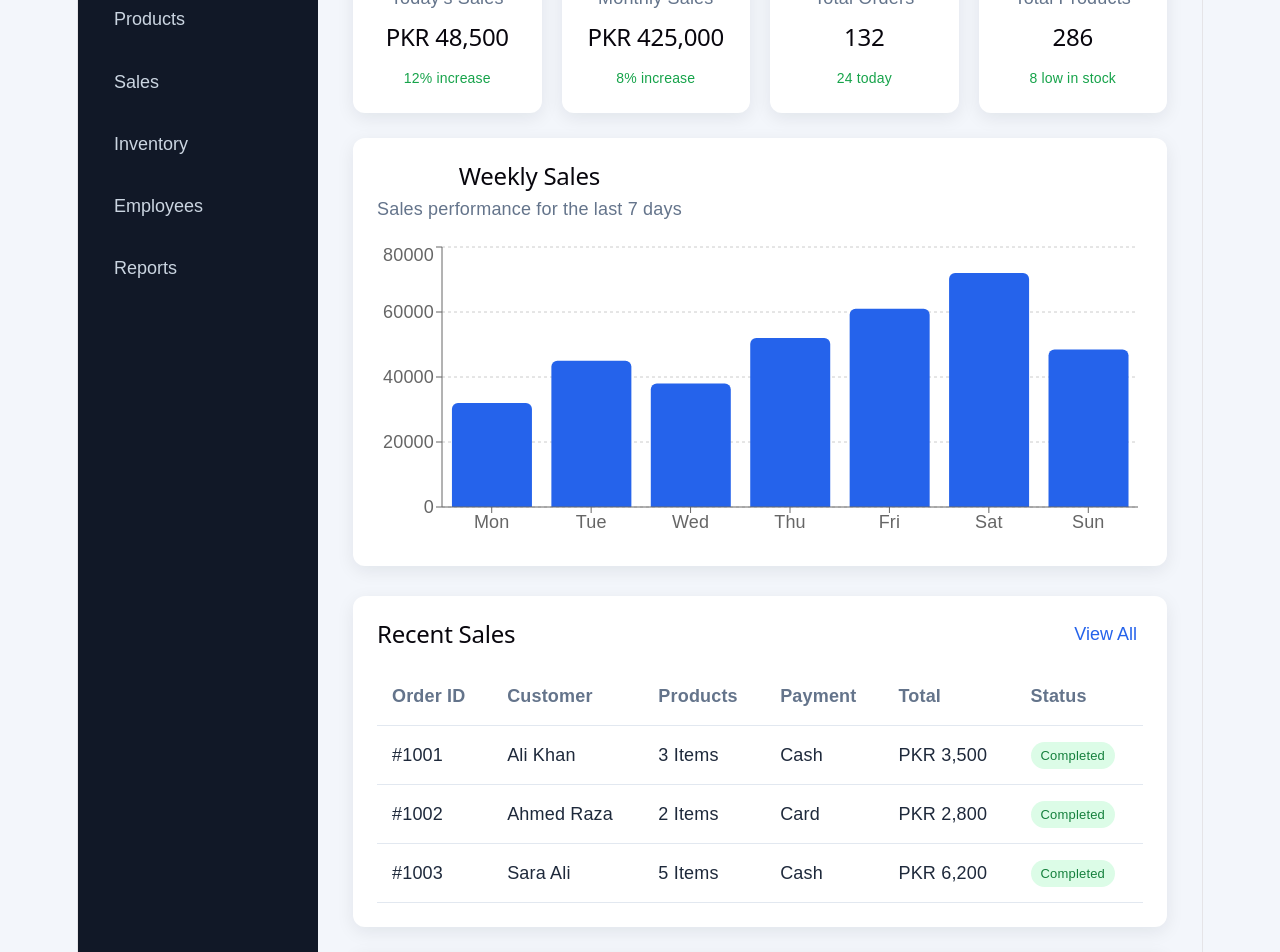
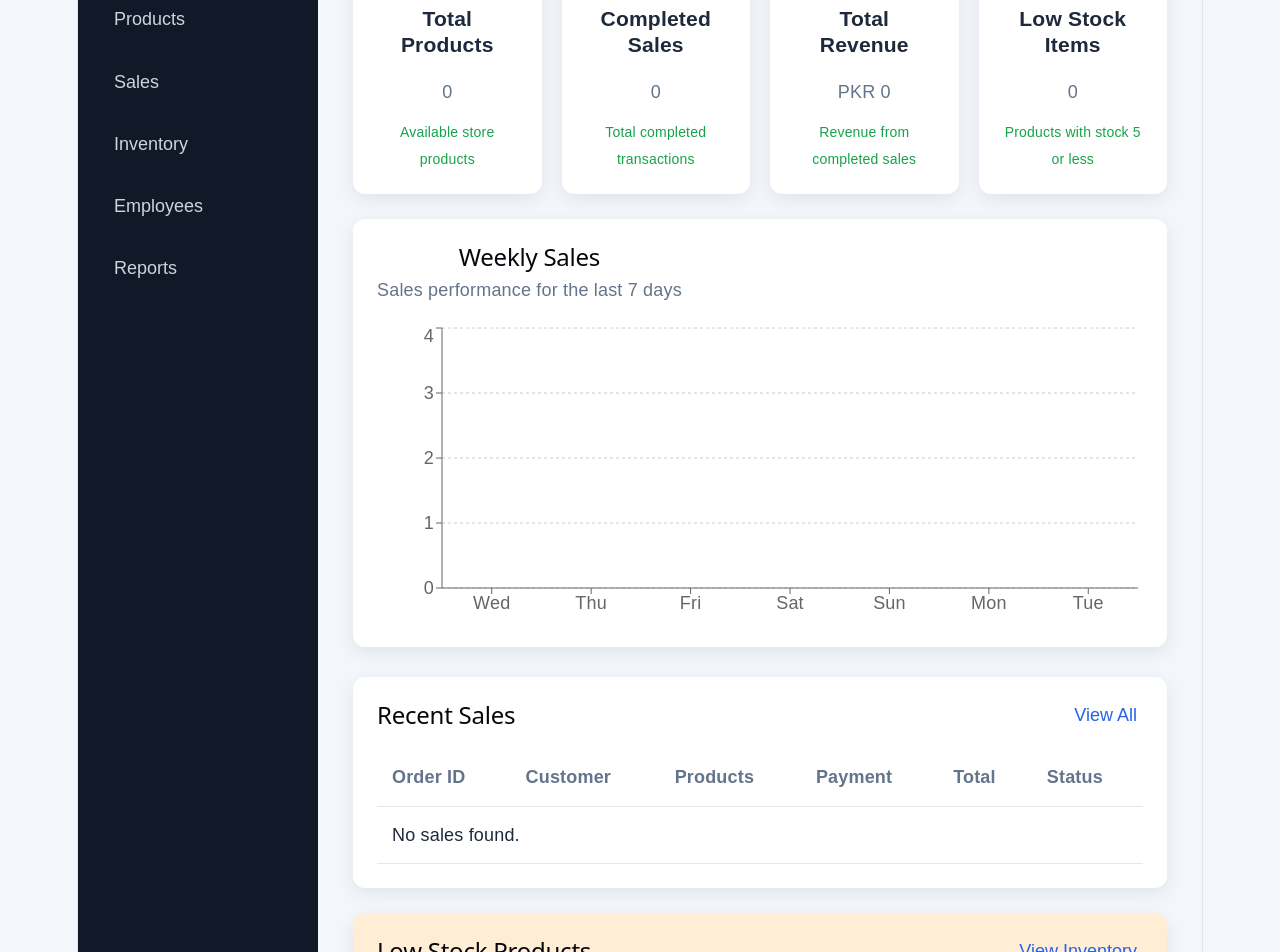
Before and after one commit to kashifmirza11/smart-retail-pos, a React (Vite) app: page / in a window 1280 px wide. Shown: the part 160-1112 px from the top of the page. Built offline with nearby package versions, Linux system fonts and the light colour scheme.

Commit message:
Make dashboard dynamic and improve sales validation

```diff
--- a/src/App.jsx
+++ b/src/App.jsx
@@ -14,17 +14,44 @@ import {
   Tooltip,
   ResponsiveContainer,
 } from "recharts";
-const salesData = [
-  { day: "Mon", sales: 32000 },
-  { day: "Tue", sales: 45000 },
-  { day: "Wed", sales: 38000 },
-  { day: "Thu", sales: 52000 },
-  { day: "Fri", sales: 61000 },
-  { day: "Sat", sales: 72000 },
-  { day: "Sun", sales: 48500 },
-];
+
 function App() {
   const [activePage, setActivePage] = useState("dashboard");
+  const savedProducts = JSON.parse(localStorage.getItem("products")) || [];
+
+  const savedSales = JSON.parse(localStorage.getItem("sales")) || [];
+const salesData = Array.from({ length: 7 }, (_, index) => {
+  const date = new Date();
+  date.setDate(date.getDate() - (6 - index));
+
+  const day = date.toLocaleDateString("en-US", {
+    weekday: "short",
+  });
+
+  const sales = savedSales
+    .filter((sale) => {
+      const saleDate = new Date(
+        sale.date || sale.createdAt || sale.saleDate || Date.now(),
+      );
+
+      return saleDate.toDateString() === date.toDateString();
+    })
+    .reduce((sum, sale) => sum + Number(sale.total || 0), 0);
+
+  return { day, sales };
+});
+  const totalProducts = savedProducts.length;
+
+  const totalSales = savedSales.length;
+
+  const totalRevenue = savedSales.reduce(
+    (sum, sale) => sum + Number(sale.total),
+    0,
+  );
+
+  const lowStockItems = savedProducts.filter(
+    (product) => Number(product.stock) <= 5,
+  ).length;
  const handleAddProduct = () => {
    if (
      newProduct.name.trim() === "" ||
@@ -119,32 +146,37 @@ function App() {
                 <p>Welcome back, Kashif!</p>
               </div>
 
-              <button className="new-sale">+ New Sale</button>
+              <button
+                className="add-product-btn"
+                onClick={() => setActivePage("sales")}
+              >
+                + New Sale
+              </button>
             </header>
 
             <section className="cards">
               <div className="card">
-                <p>Today's Sales</p>
-                <h2>PKR 48,500</h2>
-                <span>12% increase</span>
+                <h3>Total Products</h3>
+                <p>{totalProducts}</p>
+                <span>Available store products</span>
               </div>
 
               <div className="card">
-                <p>Monthly Sales</p>
-                <h2>PKR 425,000</h2>
-                <span>8% increase</span>
+                <h3>Completed Sales</h3>
+                <p>{totalSales}</p>
+                <span>Total completed transactions</span>
               </div>
 
               <div className="card">
-                <p>Total Orders</p>
-                <h2>132</h2>
-                <span>24 today</span>
+                <h3>Total Revenue</h3>
+                <p>PKR {totalRevenue.toLocaleString()}</p>
+                <span>Revenue from completed sales</span>
               </div>
 
               <div className="card">
-                <p>Total Products</p>
-                <h2>286</h2>
-                <span>8 low in stock</span>
+                <h3>Low Stock Items</h3>
+                <p>{lowStockItems}</p>
+                <span>Products with stock 5 or less</span>
               </div>
             </section>
             <section className="sales-chart">
@@ -170,7 +202,9 @@ function App() {
             <section className="recent-sales">
               <div className="section-heading">
                 <h2>Recent Sales</h2>
-                <button>View All</button>
+                <button onClick={() => setActivePage("reports")}>
+                  View All
+                </button>
               </div>
 
               <table>
@@ -184,40 +218,45 @@ function App() {
                     <th>Status</th>
                   </tr>
                 </thead>
+                <tbody>
+                  {savedSales.length === 0 ? (
+                    <tr>
+                      <td colSpan="6">No sales found.</td>
+                    </tr>
+                  ) : (
+                    savedSales
+                      .slice(-5)
+                      .reverse()
+                      .map((sale, index) => (
+                        <tr key={sale.id || index}>
+                          <td>#{sale.id || savedSales.length - index}</td>
 
-                <tbody>
-                  <tr>
-                    <td>#1001</td>
-                    <td>Ali Khan</td>
-                    <td>3 Items</td>
-                    <td>Cash</td>
-                    <td>PKR 3,500</td>
-                    <td>
-                      <span className="status">Completed</span>
-                    </td>
-                  </tr>
+                          <td>
+                            {sale.customerName ||
+                              sale.customer ||
+                              "Walk-in Customer"}
+                          </td>
 
-                  <tr>
-                    <td>#1002</td>
-                    <td>Ahmed Raza</td>
-                    <td>2 Items</td>
-                    <td>Card</td>
-                    <td>PKR 2,800</td>
-                    <td>
-                      <span className="status">Completed</span>
-                    </td>
-                  </tr>
+                          <td>
+                            {sale.productName ||
+                              sale.product ||
+                              `${sale.quantity || 1} Item`}
+                          </td>
 
-                  <tr>
-                    <td>#1003</td>
-                    <td>Sara Ali</td>
-                    <td>5 Items</td>
-                    <td>Cash</td>
-                    <td>PKR 6,200</td>
-                    <td>
-                      <span className="status">Completed</span>
-                    </td>
-                  </tr>
+                          <td>
+                            {sale.paymentMethod || sale.payment || "Cash"}
+                          </td>
+
+                          <td>
+                            PKR {Number(sale.total || 0).toLocaleString()}
+                          </td>
+
+                          <td>
+                            <span className="status completed">Completed</span>
+                          </td>
+                        </tr>
+                      ))
+                  )}
                 </tbody>
               </table>
             </section>
--- a/src/Sales.jsx
+++ b/src/Sales.jsx
@@ -89,8 +89,15 @@ function Sales() {
           <option value="">Select a product</option>
 
           {products.map((product) => (
-            <option key={product.id} value={product.id}>
-              {product.name} — PKR {product.price} — Stock: {product.stock}
+            <option
+              key={product.id}
+              value={product.id}
+              disabled={Number(product.stock) === 0}
+            >
+              {product.name} - PKR {product.price} -{" "}
+              {Number(product.stock) === 0
+                ? "Out of Stock"
+                : `Stock: ${product.stock}`}
             </option>
           ))}
         </select>
@@ -98,6 +105,7 @@ function Sales() {
         <input
           type="number"
           min="1"
+          max={selectedProduct ? selectedProduct.stock : 1}
           placeholder="Quantity"
           value={quantity}
           onChange={(event) => setQuantity(Number(event.target.value))}
```
